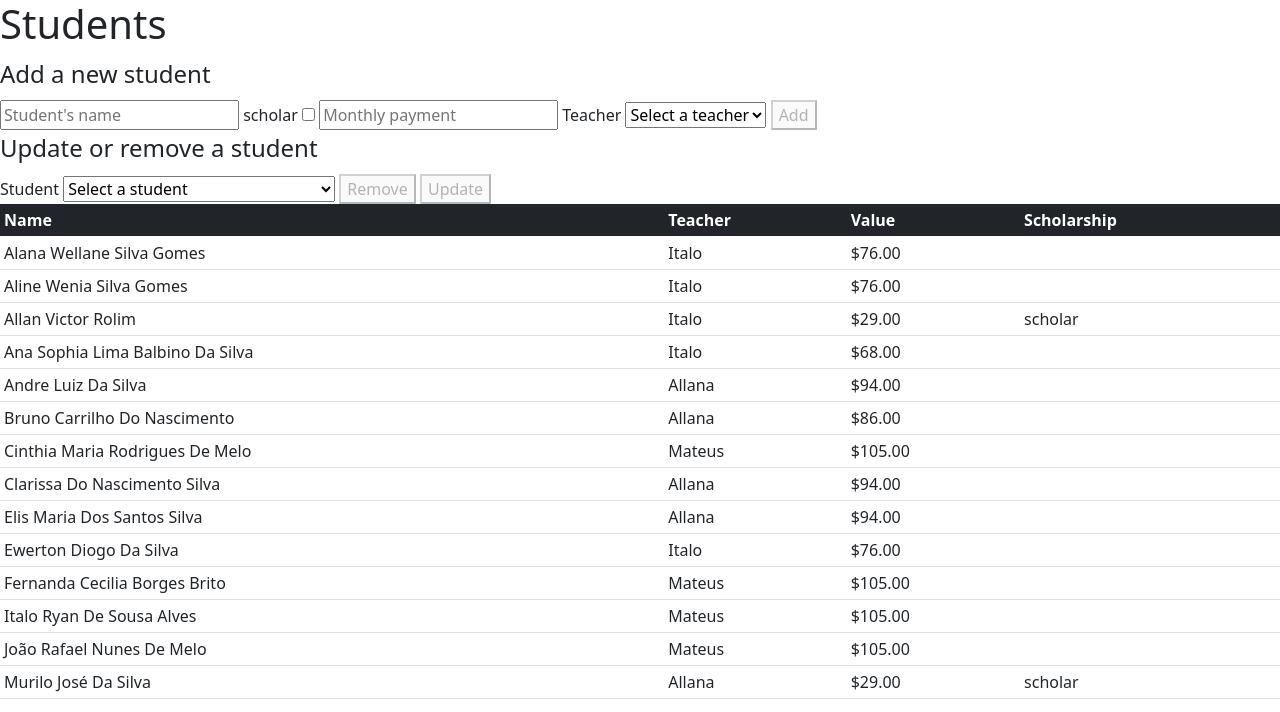
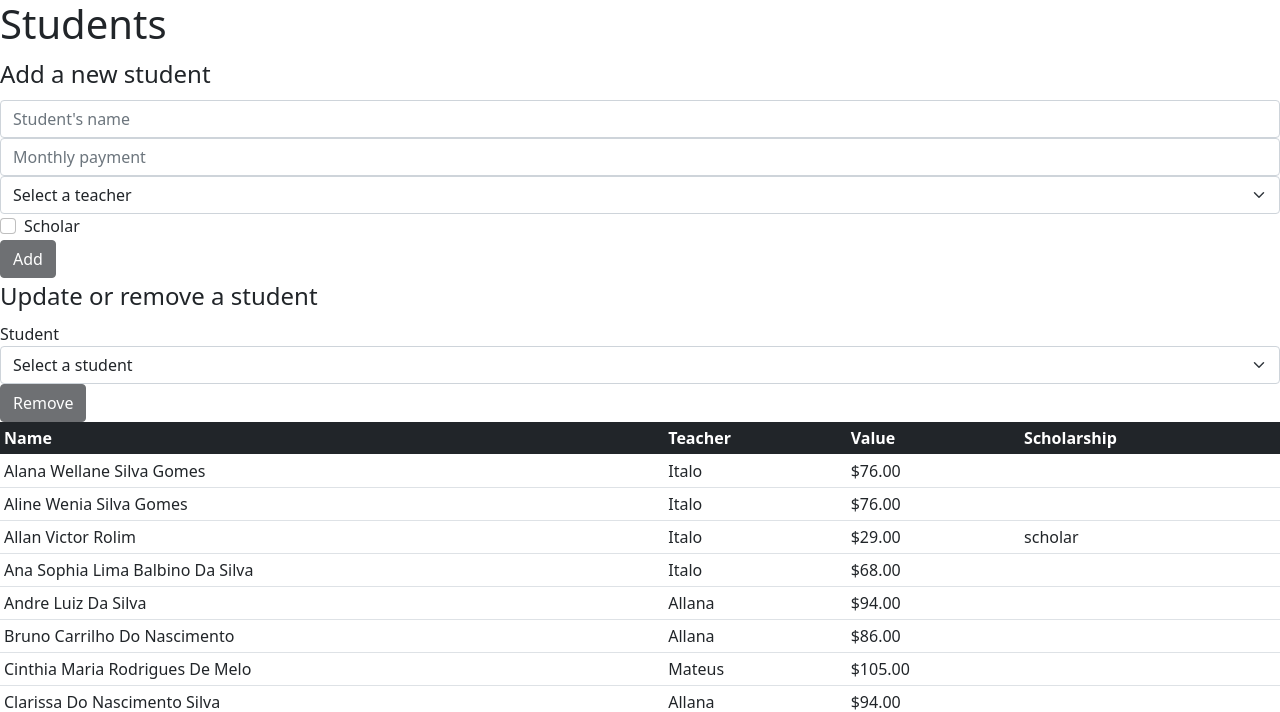
Before and after one commit to gmateusjose/smart-manager, a Flask app: page /students in a window 1280 px wide. Shown: the top 712 px of the page. Run offline with Flask 2, Linux system fonts and the light colour scheme; data comes from the database, SQL or seed files in the repository; both versions use the stored data as it was after the commit.

Commit message:
styling all the forms

```diff
--- a/templates/expenses.html
+++ b/templates/expenses.html
@@ -6,19 +6,19 @@
 
 	<div class="mb-3">
   	<label for="maint">Maintenance</label>
-  	<input type="number" id="maint" name="maint"
+  	<input type="number" id="maint" name="maint" class="form-control"
 		value="{{ expenses['maint'] }}" min="0" step="0.01" required>
   </div>
 
 	<div class="mb-3">
   	<label for="recep">Recepcionist</label>
-  	<input type="number" id="recep" name="recep"
+  	<input type="number" id="recep" name="recep" class="form-control"
 		value="{{ expenses['recep'] }}" min="0" step="0.01" required>
   </div>
 
 	<div class="mb-3">
   	<label for="coord">Coordinator</label>
-  	<input type="number" id="coord" name="coord"
+  	<input type="number" id="coord" name="coord" class="form-control"
 		value="{{ expenses['coord'] }}" min="0" step="0.01" required>
   </div>
 
--- a/templates/students.html
+++ b/templates/students.html
@@ -5,34 +5,43 @@
 
 	<legend>Add a new student</legend>
 	<form action="/students" method="post">
-		<input type="text" id="add-field" name="add-field" placeholder="Student's name" required>
-		<label for="scholar">scholar</label>
-		<input type="checkbox" id="scholar" name="scholar" value="scholar">
-		<input type="number" id="value" name="value" placeholder="Monthly payment" min="0" required>
-		<label for="teacher">Teacher</label>
-		<select id="teacher" name="teacher" required>
+		<input type="text" id="add-field" name="add-field" class="form-control"
+		placeholder="Student's name" required>
+		<input type="number" id="value" name="value" placeholder="Monthly payment"
+		class="form-control" min="0" step="0.01" required>
+
+		<select id="teacher" name="teacher" class="form-select" required>
 			<option value="">Select a teacher</option>
 			{% for professor in professors %}
 				<option value="{{ professor }}">{{ professor}}</option>
 			{% endfor %}
 		</select>
-		<button type="submit" id="add-button" name="add-button" disabled>Add</button>
+
+		<div class="form-check">
+			<label class="form-check-label" for="scholar">Scholar</label>
+			<input class="form-check-input" type="checkbox" id="scholar" name="scholar" value="scholar">
+		</div>
+
+		<button type="submit" id="add-button" name="add-button"
+		class="btn btn-dark" disabled>Add</button>
 	</form>
 
-	<legend>Update or remove a student</legend>
 	<form action="/students" method="post">
-		<label>Student</label>
-		<select id="search-student" name="search-student" required>
+		<legend>Update or remove a student</legend>
+		<label for="search-student">Student</label>
+		<select id="search-student" class="form-select" name="search-student" required>
 			<option value="">Select a student</option>
 				{% for student in students %}
 					<option value="{{ student['name'] }}">{{ student['name'] }}</option>
 				{% endfor %}
 			</option>
 		</select>
-		<button type="submit" id="rem-button" name="rem-button" disabled>Remove</button>
-		<button type="submit" id="upd-button" name="upd-button" disabled>Update</button>
+
+		<button type="submit" id="rem-button" class="btn btn-dark"
+		name="rem-button" disabled>Remove</button>
 	</form>
 
+	<!-- Table to render data -->
 	<div class="table-response">
 	<table class="table table-sm table-hover">
 		<thead class="table-dark">
```
Also changed, not shown: templates/index.html (+5 -5 lines), templates/payments.html (+10 -9 lines), templates/professors.html (+9 -8 lines), smart-fluent.db.
